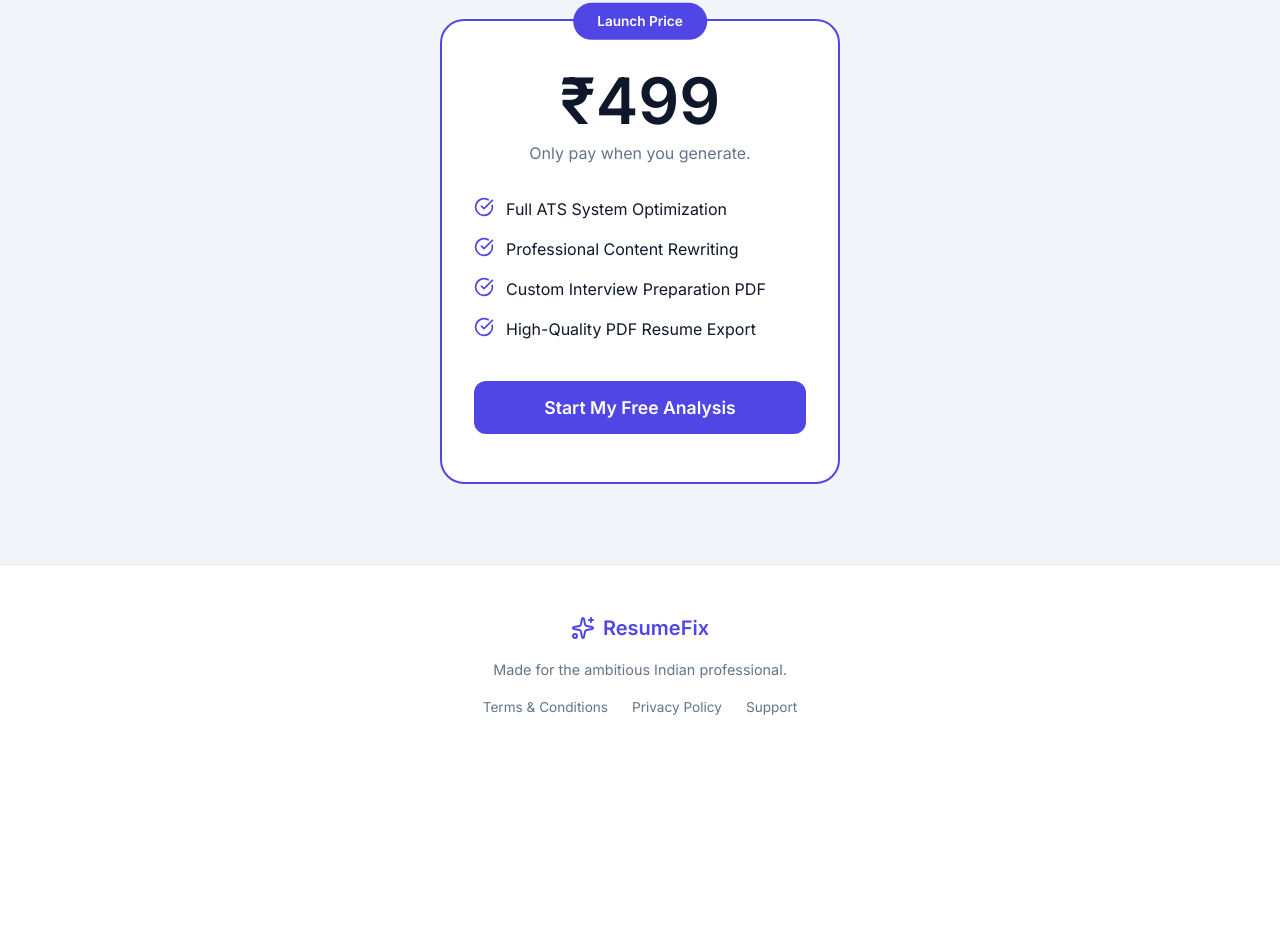
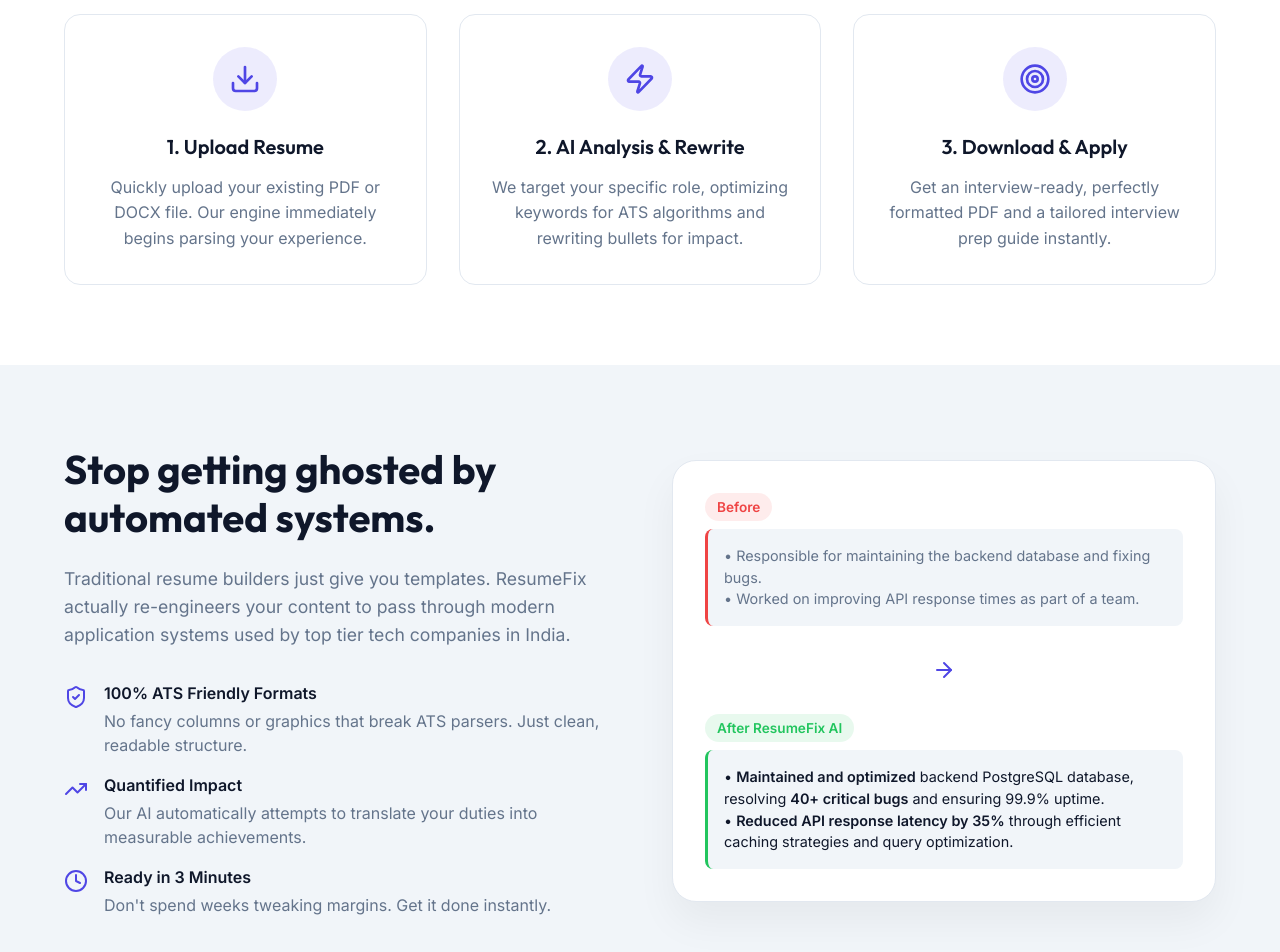
Before and after one commit to ksuhasaria/ResumeFix, a Next.js app: page / in a window 1280 px wide. Shown: the part 2040-2992 px from the top of the page. Before the commit the page ends 2805 px from the top, so only its background shows below. Built offline with nearby package versions, Linux system fonts and the light colour scheme.

Commit message:
feat: expand landing page content & add sticky mobile CTA

```diff
--- a/src/app/page.tsx
+++ b/src/app/page.tsx
@@ -2,16 +2,31 @@
 
 import React from 'react';
 import { useAppContext } from '@/context/AppContext';
-import { Sparkles, CheckCircle, Star, ArrowRight, ShieldCheck, Zap, Download } from 'lucide-react';
-import { motion, AnimatePresence } from 'framer-motion';
+import { Sparkles, CheckCircle, Star, ArrowRight, ShieldCheck, Zap, Download, Target, TrendingUp, Clock } from 'lucide-react';
+import { motion, AnimatePresence, useScroll, useTransform } from 'framer-motion';
 import FileUpload from '@/components/FileUpload';
 import RoleSelector from '@/components/RoleSelector';
 import Payment from '@/components/Payment';
 import Analyzing from '@/components/Analyzing';
 import Results from '@/components/Results';
+import { useState, useEffect } from 'react';
 
 export default function Home() {
   const { state } = useAppContext();
+  const [showSticky, setShowSticky] = useState(false);
+
+  useEffect(() => {
+    const handleScroll = () => {
+      // Show sticky CTA after scrolling past the hero widget
+      const widget = document.getElementById('interactive-widget');
+      if (widget) {
+        const rect = widget.getBoundingClientRect();
+        setShowSticky(rect.bottom < 0);
+      }
+    };
+    window.addEventListener('scroll', handleScroll);
+    return () => window.removeEventListener('scroll', handleScroll);
+  }, []);
 
   return (
     <main style={{ overflowX: 'hidden' }}>
@@ -141,8 +156,114 @@
         </div>
       </section>
 
+      {/* How It Works Section */}
+      <section style={{ padding: '5rem 1rem', background: 'var(--background)' }}>
+        <div className="container">
+          <div style={{ textAlign: 'center', marginBottom: '4rem' }}>
+            <h2 style={{ fontSize: '2.5rem', marginBottom: '1rem' }}>How ResumeFix Works</h2>
+            <p style={{ color: 'var(--muted-foreground)', fontSize: '1.1rem', maxWidth: '600px', margin: '0 auto' }}>
+              Your journey from application to interview, streamlined.
+            </p>
+          </div>
+
+          <div style={{ display: 'grid', gridTemplateColumns: 'repeat(auto-fit, minmax(250px, 1fr))', gap: '2rem', textAlign: 'center' }}>
+            <div style={{ padding: '2rem', background: 'var(--card)', borderRadius: '1rem', border: '1px solid var(--border)', position: 'relative', overflow: 'hidden' }}>
+              <div style={{ width: '64px', height: '64px', background: 'rgba(79, 70, 229, 0.1)', color: 'var(--primary)', borderRadius: '50%', display: 'flex', alignItems: 'center', justifyContent: 'center', margin: '0 auto 1.5rem' }}>
+                <Download size={32} />
+              </div>
+              <h3 style={{ fontSize: '1.25rem', marginBottom: '1rem', fontWeight: 600 }}>1. Upload Resume</h3>
+              <p style={{ color: 'var(--muted-foreground)', lineHeight: 1.6 }}>
+                Quickly upload your existing PDF or DOCX file. Our engine immediately begins parsing your experience.
+              </p>
+            </div>
+
+            <div style={{ padding: '2rem', background: 'var(--card)', borderRadius: '1rem', border: '1px solid var(--border)', position: 'relative', overflow: 'hidden' }}>
+              <div style={{ width: '64px', height: '64px', background: 'rgba(79, 70, 229, 0.1)', color: 'var(--primary)', borderRadius: '50%', display: 'flex', alignItems: 'center', justifyContent: 'center', margin: '0 auto 1.5rem' }}>
+                <Zap size={32} />
+              </div>
+              <h3 style={{ fontSize: '1.25rem', marginBottom: '1rem', fontWeight: 600 }}>2. AI Analysis & Rewrite</h3>
+              <p style={{ color: 'var(--muted-foreground)', lineHeight: 1.6 }}>
+                We target your specific role, optimizing keywords for ATS algorithms and rewriting bullets for impact.
+              </p>
+            </div>
+
+            <div style={{ padding: '2rem', background: 'var(--card)', borderRadius: '1rem', border: '1px solid var(--border)', position: 'relative', overflow: 'hidden' }}>
+              <div style={{ width: '64px', height: '64px', background: 'rgba(79, 70, 229, 0.1)', color: 'var(--primary)', borderRadius: '50%', display: 'flex', alignItems: 'center', justifyContent: 'center', margin: '0 auto 1.5rem' }}>
+                <Target size={32} />
+              </div>
+              <h3 style={{ fontSize: '1.25rem', marginBottom: '1rem', fontWeight: 600 }}>3. Download & Apply</h3>
+              <p style={{ color: 'var(--muted-foreground)', lineHeight: 1.6 }}>
+                Get an interview-ready, perfectly formatted PDF and a tailored interview prep guide instantly.
+              </p>
+            </div>
+          </div>
+        </div>
+      </section>
+
+      {/* Why Choose Us Section */}
+      <section style={{ padding: '5rem 1rem', background: 'var(--muted)' }}>
+        <div className="container">
+          <div style={{ display: 'grid', gridTemplateColumns: 'repeat(auto-fit, minmax(300px, 1fr))', gap: '4rem', alignItems: 'center' }}>
+            <div>
+              <h2 style={{ fontSize: '2.5rem', marginBottom: '1.5rem', lineHeight: 1.2 }}>
+                Stop getting ghosted by automated systems.
+              </h2>
+              <p style={{ color: 'var(--muted-foreground)', fontSize: '1.1rem', marginBottom: '2rem', lineHeight: 1.6 }}>
+                Traditional resume builders just give you templates. ResumeFix actually re-engineers your content to pass through modern application systems used by top tier tech companies in India.
+              </p>
+
+              <ul style={{ listStyle: 'none', padding: 0, display: 'flex', flexDirection: 'column', gap: '1rem' }}>
+                <li style={{ display: 'flex', gap: '1rem', alignItems: 'flex-start' }}>
+                  <div style={{ marginTop: '0.25rem', color: 'var(--primary)' }}><ShieldCheck size={24} /></div>
+                  <div>
+                    <span style={{ fontWeight: 600, display: 'block', marginBottom: '0.25rem' }}>100% ATS Friendly Formats</span>
+                    <span style={{ color: 'var(--muted-foreground)' }}>No fancy columns or graphics that break ATS parsers. Just clean, readable structure.</span>
+                  </div>
+                </li>
+                <li style={{ display: 'flex', gap: '1rem', alignItems: 'flex-start' }}>
+                  <div style={{ marginTop: '0.25rem', color: 'var(--primary)' }}><TrendingUp size={24} /></div>
+                  <div>
+                    <span style={{ fontWeight: 600, display: 'block', marginBottom: '0.25rem' }}>Quantified Impact</span>
+                    <span style={{ color: 'var(--muted-foreground)' }}>Our AI automatically attempts to translate your duties into measurable achievements.</span>
+                  </div>
+                </li>
+                <li style={{ display: 'flex', gap: '1rem', alignItems: 'flex-start' }}>
+                  <div style={{ marginTop: '0.25rem', color: 'var(--primary)' }}><Clock size={24} /></div>
+                  <div>
+                    <span style={{ fontWeight: 600, display: 'block', marginBottom: '0.25rem' }}>Ready in 3 Minutes</span>
+                    <span style={{ color: 'var(--muted-foreground)' }}>Don't spend weeks tweaking margins. Get it done instantly.</span>
+                  </div>
+                </li>
+              </ul>
+            </div>
+
+            <div style={{ background: 'var(--background)', padding: '2rem', borderRadius: '1.5rem', border: '1px solid var(--border)', boxShadow: '0 20px 40px rgba(0,0,0,0.05)' }}>
+              <div style={{ marginBottom: '2rem' }}>
+                <span style={{ display: 'inline-block', background: 'rgba(239, 68, 68, 0.1)', color: '#ef4444', padding: '0.25rem 0.75rem', borderRadius: '99px', fontSize: '0.85rem', fontWeight: 600, marginBottom: '0.5rem' }}>Before</span>
+                <div style={{ padding: '1rem', background: 'var(--muted)', borderRadius: '0.5rem', color: 'var(--muted-foreground)', fontSize: '0.9rem', borderLeft: '3px solid #ef4444' }}>
+                  • Responsible for maintaining the backend database and fixing bugs.<br />
+                  • Worked on improving API response times as part of a team.
+                </div>
+              </div>
+
+              <div style={{ display: 'flex', justifyContent: 'center', marginBottom: '2rem', color: 'var(--primary)' }}>
+                <ArrowRight size={24} />
+              </div>
+
+              <div>
+                <span style={{ display: 'inline-block', background: 'rgba(34, 197, 94, 0.1)', color: '#22c55e', padding: '0.25rem 0.75rem', borderRadius: '99px', fontSize: '0.85rem', fontWeight: 600, marginBottom: '0.5rem' }}>After ResumeFix AI</span>
+                <div style={{ padding: '1rem', background: 'var(--muted)', borderRadius: '0.5rem', fontSize: '0.9rem', borderLeft: '3px solid #22c55e' }}>
+                  • <b>Maintained and optimized</b> backend PostgreSQL database, resolving <b>40+ critical bugs</b> and ensuring 99.9% uptime.<br />
+                  • <b>Reduced API response latency by 35%</b> through efficient caching strategies and query optimization.
+                </div>
+              </div>
+            </div>
+          </div>
+        </div>
+      </section>
+
       {/* Pricing - Direct & Honest */}
-      <section style={{ padding: '5rem 1rem', background: 'var(--muted)' }}>
+      <section style={{ padding: '5rem 1rem', background: 'var(--background)' }}>
         <div className="container" style={{ textAlign: 'center' }}>
           <h2 style={{ fontSize: '2.5rem', marginBottom: '1rem' }}>One Price. Endless Interviews.</h2>
           <p style={{ color: 'var(--muted-foreground)', marginBottom: '3rem', maxWidth: '500px', margin: '0 auto 3rem' }}>
@@ -203,6 +324,49 @@
           </div>
         </div>
       </footer>
+
+      {/* Sticky Mobile CTA */}
+      <AnimatePresence>
+        {showSticky && (
+          <motion.div
+            initial={{ y: 100, opacity: 0 }}
+            animate={{ y: 0, opacity: 1 }}
+            exit={{ y: 100, opacity: 0 }}
+            transition={{ type: 'spring', stiffness: 260, damping: 20 }}
+            style={{
+              position: 'fixed',
+              bottom: 0,
+              left: 0,
+              right: 0,
+              padding: '1rem',
+              background: 'rgba(10, 10, 10, 0.85)',
+              backdropFilter: 'blur(12px)',
+              borderTop: '1px solid var(--border)',
+              zIndex: 50,
+              display: 'flex',
+              justifyContent: 'center',
+            }}
+            className="mobile-only-sticky"
+          >
+            <button
+              className="btn btn-primary"
+              style={{ width: '100%', maxWidth: '400px', fontSize: '1.1rem', padding: '0.8rem 1rem', boxShadow: '0 4px 15px rgba(79, 70, 229, 0.4)' }}
+              onClick={() => {
+                document.getElementById('interactive-widget')?.scrollIntoView({ behavior: 'smooth' });
+              }}
+            >
+              Start My Free Analysis
+            </button>
+            <style jsx>{`
+              @media (min-width: 768px) {
+                .mobile-only-sticky {
+                  display: none !important;
+                }
+              }
+            `}</style>
+          </motion.div>
+        )}
+      </AnimatePresence>
     </main>
   );
 }
```
Also changed, not shown: 1 other file (tests, documents, lock files or other folders).
